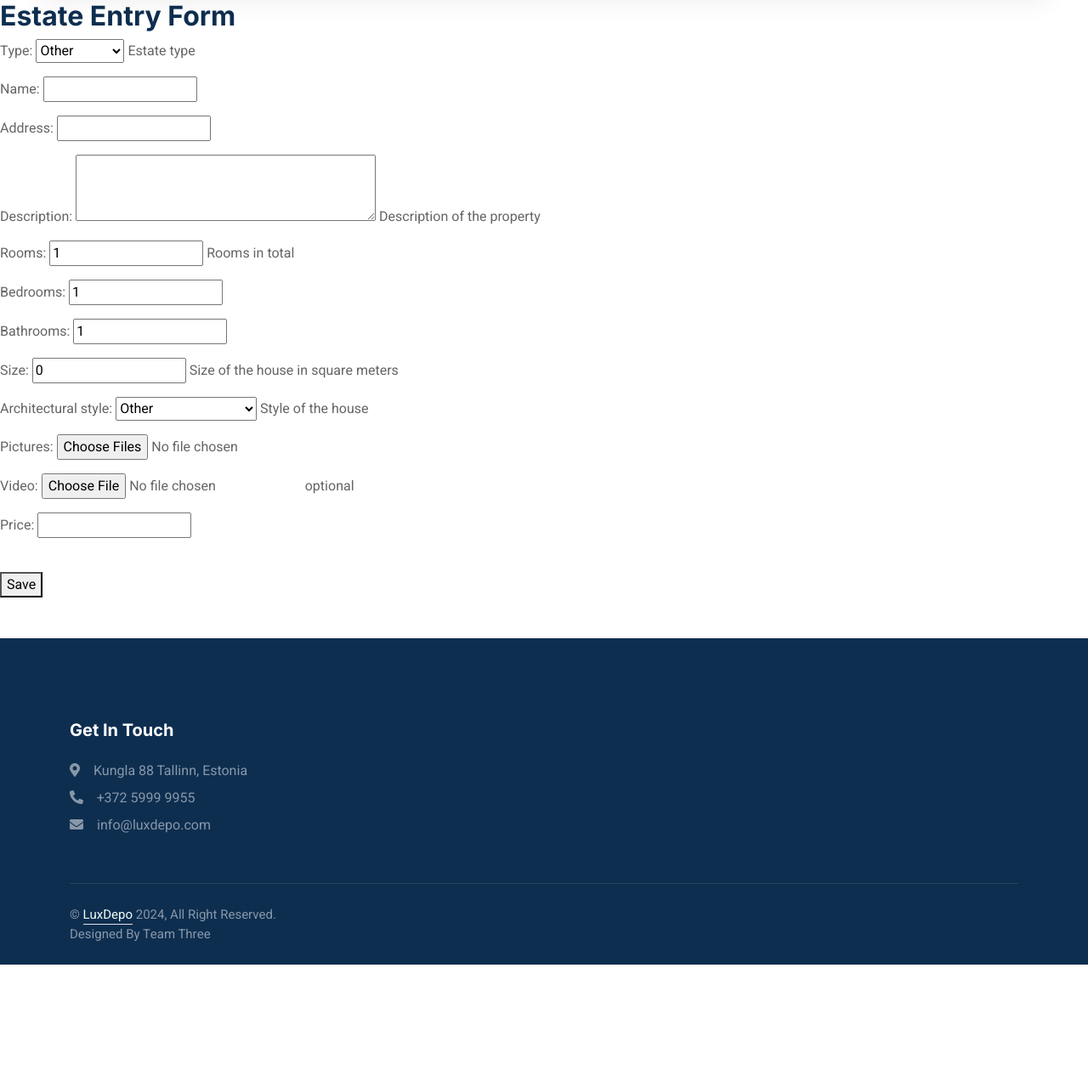
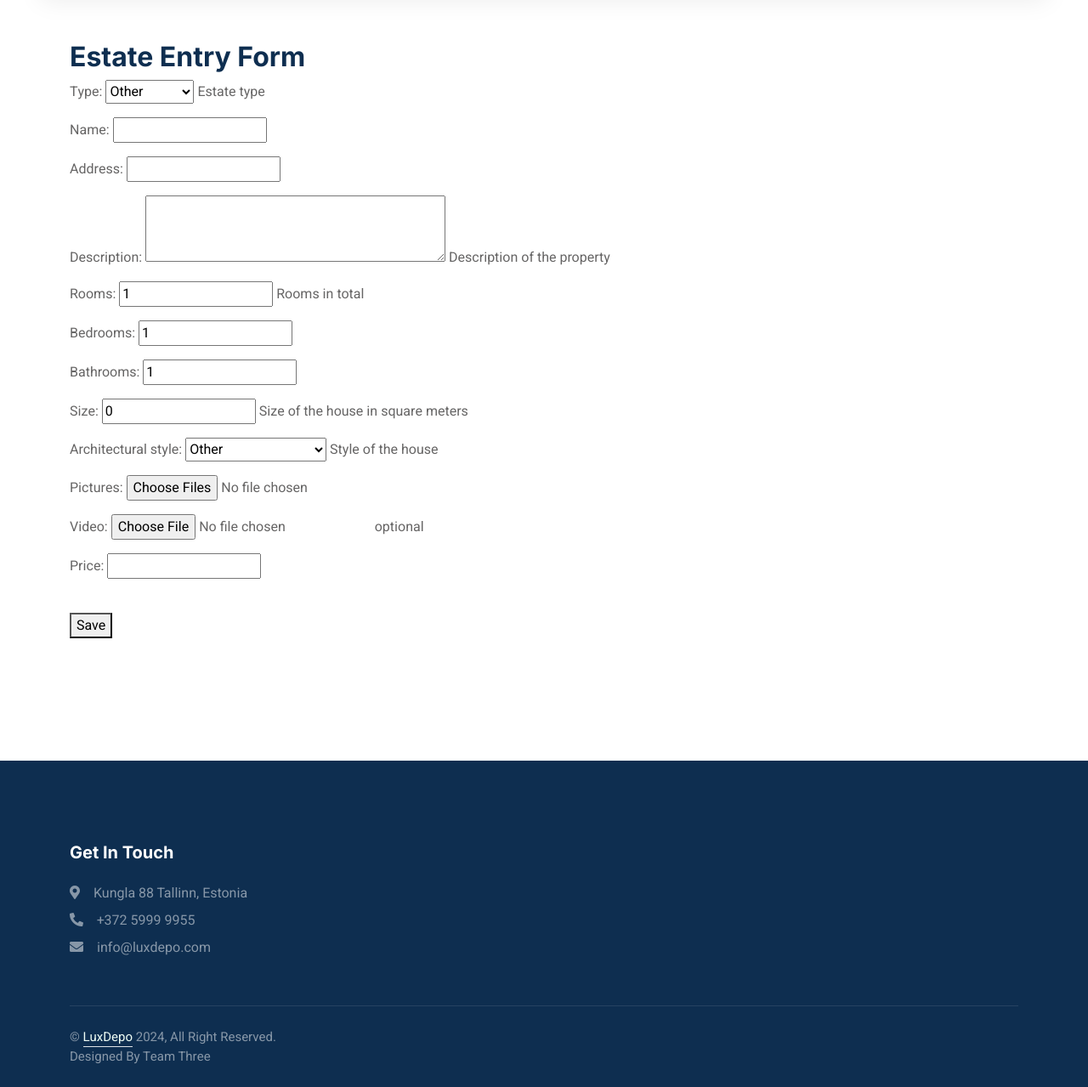
Before and after one commit to Noash1/Finalproject, a Django app: page /my_estates/add_for_sale in a window 1280 px wide. Shown: the part 120-1399 px from the top of the page at 85% size. Before the commit the page ends 1255 px from the top, so only its background shows below. Run offline with Django 5.2, Linux system fonts and the light colour scheme; the visitor is signed in with stand-in values (Sample User, id 1); some libraries are stand-ins or nearby versions.

Commit message:
Add padding to add estate html.

```diff
--- a/templates/add_estate.html
+++ b/templates/add_estate.html
@@ -2,6 +2,10 @@
 {% load static %}
 
 {% block content %}
+    <div class="container-xxl py-5">
+        <div class="container">
+            <div class="row g-0 gx-5 align-items-end">
+                <div class="text-start mx-auto mb-5 wow slideInLeft" data-wow-delay="0.1s">
                     <h2>Estate Entry Form</h2>
                     <form method="post" enctype='multipart/form-data'>
                         {% csrf_token %}
@@ -27,5 +31,8 @@
                     </div><br>
                         <button type="submit">Save</button>
                     </form>
-
+                </div>
+            </div>
+        </div>
+    </div>
 {% endblock %}
--- a/templates/estate_detail.html
+++ b/templates/estate_detail.html
@@ -63,7 +63,6 @@
                         {% endfor %}
                     {% if user.is_authenticated %}
                         <h4>Add a Comment</h4>
-
                         <form method="POST">
                             {% csrf_token %}
                             {{ comment_form.as_p }}
--- a/templates/my_estates.html
+++ b/templates/my_estates.html
@@ -41,7 +41,7 @@
                                     </div>
                                 {% endif %}
                             {% endfor %}
-                        </div>
+                        </div><br>
                     <h3>On Auction</h3>
                         <div class="row g-4">
                             {% for estate in on_auction %}
```
Lines whose indentation alone changed are shown as unchanged.
